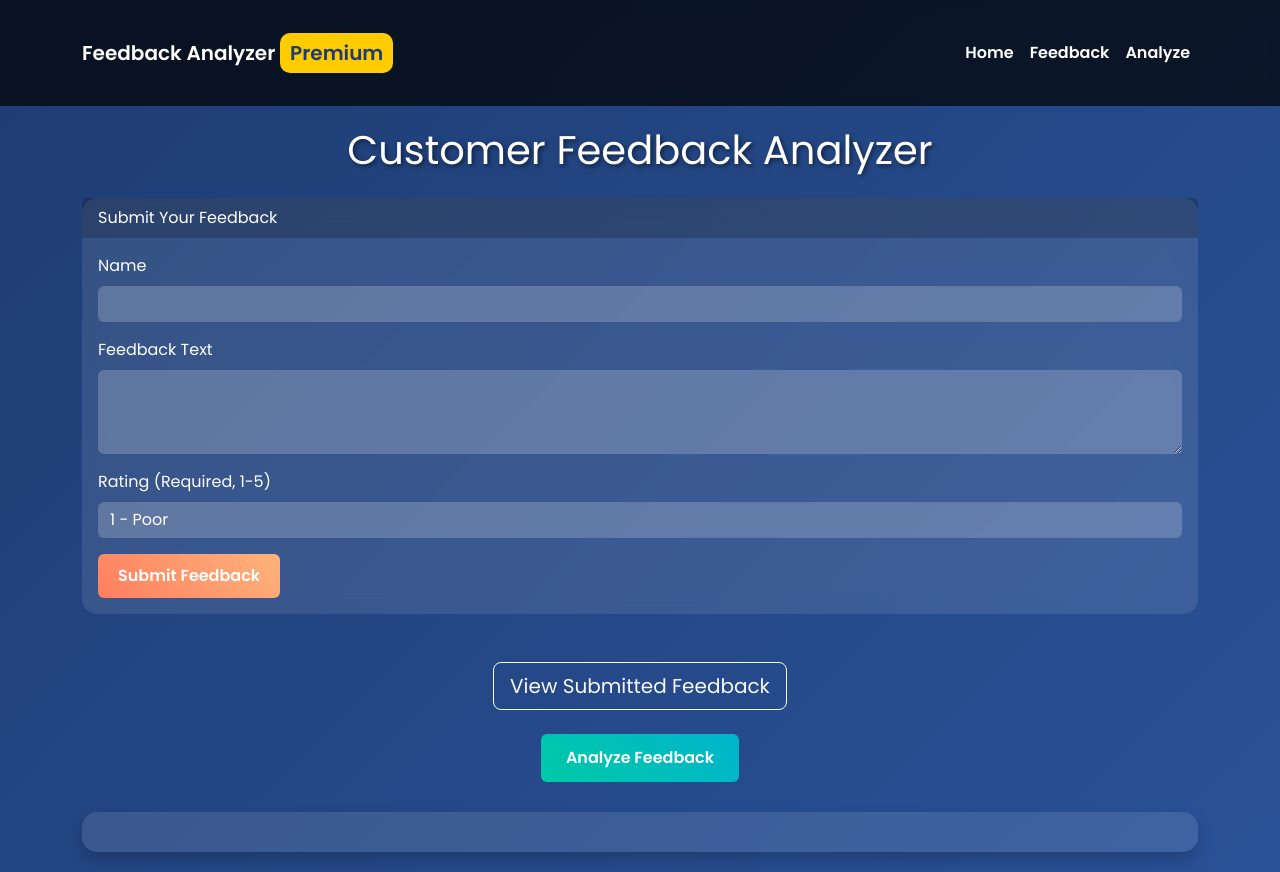
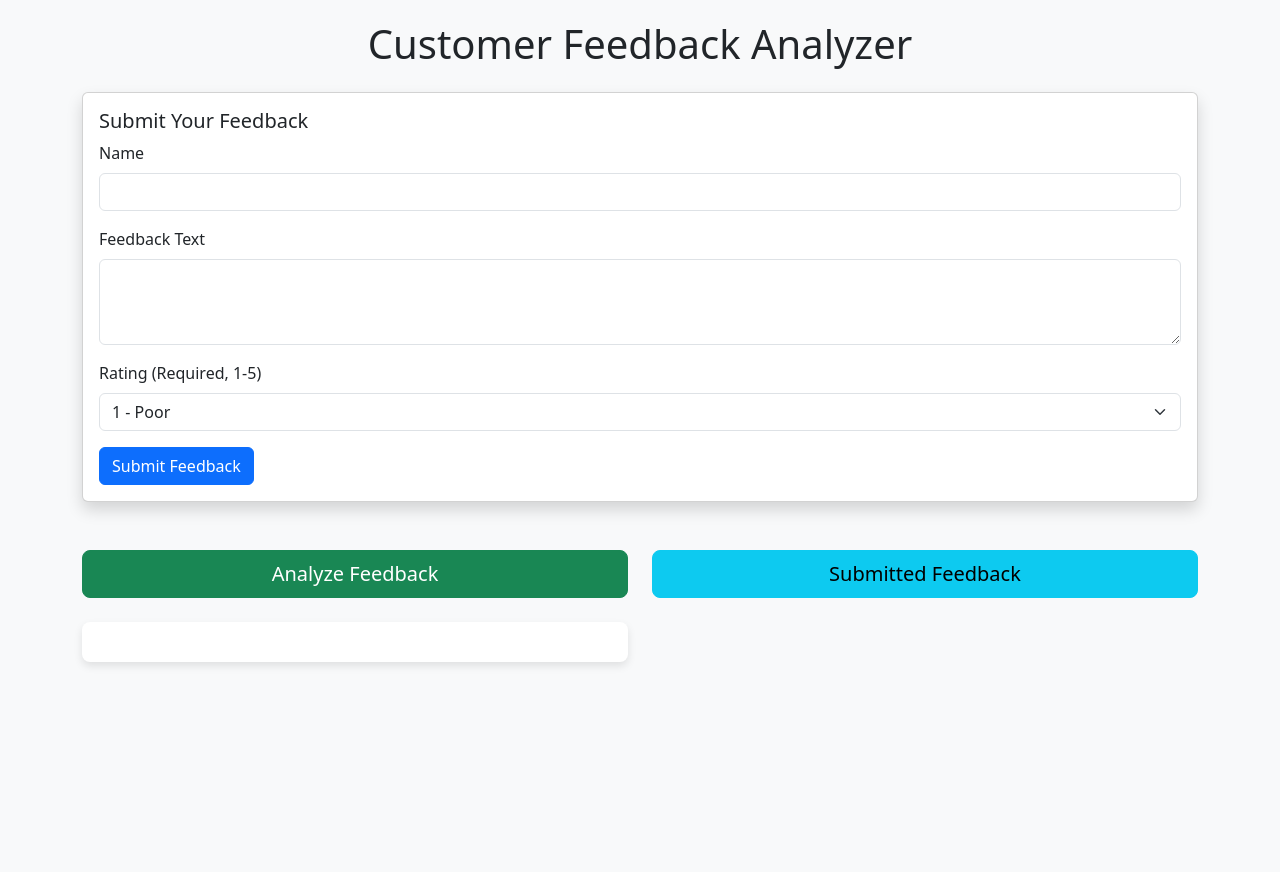
Before and after one commit to swalhasakeer/Customer_Feedback_Analyzer, a Flask app: page / in a window 1280 px wide. After the commit the page ends 666 px from the top, so only its background shows below. Run offline with Flask 3, Linux system fonts and the light colour scheme; data comes from the database, SQL or seed files in the repository; both versions use the stored data as it was after the commit.

Commit message:
Updated commit

```diff
--- a/app.py
+++ b/app.py
@@ -121,8 +121,8 @@ def analyze_feedback():
         pain_summary = summarize_pain_points(pain_points)
         praise_summary = summarize_praises(praises)
 
-        # Generate recommendation based on summaries
-        recommendation = generate_recommendation(pain_summary, praise_summary)
+        # Generate recommendation
+        recommendation = generate_recommendation(all_text)
 
         return render_template('index.html', feedbacks=feedbacks, classifications=classifications, pain_summary=pain_summary, praise_summary=praise_summary, recommendation=recommendation, show_feedback=True)
     except sqlite3.Error as e:
--- a/templates/index.html
+++ b/templates/index.html
@@ -3,96 +3,41 @@
 <head>
     <meta charset="UTF-8">
     <meta name="viewport" content="width=device-width, initial-scale=1.0">
-    <title>Customer Feedback Analyzer - Premium</title>
-    <!-- Bootstrap CSS CDN -->
+    <title>Customer Feedback Analyzer</title>
+    <!-- Bootstrap CSS CDN for attractive design -->
     <link href="https://cdn.jsdelivr.net/npm/bootstrap@5.3.0/dist/css/bootstrap.min.css" rel="stylesheet">
-    <!-- Google Fonts for premium typography -->
-    <link href="https://fonts.googleapis.com/css2?family=Poppins:wght@400;600&display=swap" rel="stylesheet">
     <style>
-        body {
-            font-family: 'Poppins', sans-serif;
-            background: linear-gradient(135deg, #1e3c72, #2a5298);
-            color: #ffffff;
-            min-height: 100vh;
-            padding: 0;
-            margin: 0;
-        }
-        .navbar {
-            background: rgba(0, 0, 0, 0.7);
-            backdrop-filter: blur(10px);
-        }
-        .navbar-brand, .nav-link {
-            color: #ffffff !important;
-            font-weight: 600;
-        }
-        .navbar-brand:hover, .nav-link:hover {
-            color: #ffcc00 !important;
-        }
-        .container {
-            padding-top: 20px;
-            padding-bottom: 20px;
-        }
-        .card {
-            background: rgba(255, 255, 255, 0.1);
-            backdrop-filter: blur(10px);
-            border: none;
-            border-radius: 15px;
-            color: #ffffff;
-            transition: transform 0.3s, box-shadow 0.3s;
-        }
-        .card:hover {
-            transform: translateY(-5px);
-            box-shadow: 0 10px 20px rgba(0, 0, 0, 0.2);
-        }
-        .card-header {
-            background: rgba(0, 0, 0, 0.2);
-            border-bottom: none;
-            border-radius: 15px 15px 0 0;
-        }
-        .form-control, .form-select {
-            background: rgba(255, 255, 255, 0.2);
-            border: none;
-            color: #ffffff;
-        }
-        .form-control::placeholder, .form-select option {
-            color: #cccccc;
-        }
-        .btn-primary {
-            background: linear-gradient(45deg, #ff7e5f, #feb47b);
-            border: none;
-            padding: 10px 20px;
-            font-weight: 600;
-            transition: transform 0.2s;
-        }
-        .btn-primary:hover {
-            transform: scale(1.05);
-            background: linear-gradient(45deg, #feb47b, #ff7e5f);
-        }
-        .btn-success {
-            background: linear-gradient(45deg, #00c9a7, #00b4cc);
-            border: none;
-            padding: 12px 25px;
-            font-weight: 600;
-            transition: transform 0.2s;
-        }
-        .btn-success:hover {
-            transform: scale(1.05);
-            background: linear-gradient(45deg, #00b4cc, #00c9a7);
-        }
+        body { background-color: #f8f9fa; padding: 20px; }
         .feedback-card {
             margin-bottom: 20px;
-            background: rgba(255, 255, 255, 0.05);
-            border-radius: 15px;
-            overflow: hidden;
-            height: 250px;
+            transition: transform 0.2s;
+            height: 250px; /* Fixed height for each card */
+            overflow: hidden; /* Hide overflow within card */
         }
-        .feedback-card .card-body {
+        .feedback-card:hover { transform: scale(1.02); }
+        .positive { border-left: 5px solid #28a745; } /* Green for rating 4-5 */
+        .neutral { border-left: 5px solid #ffc107; } /* Yellow for rating 3 */
+        .negative { border-left: 5px solid #dc3545; } /* Red for rating 1-2 */
+        #feedback-section {
+            max-height: 500px; /* Fixed maximum height for scrolling */
+            overflow-y: auto; /* Enable vertical scrolling */
+            margin-bottom: 20px;
+        }
+        #insights {
+            margin-top: 10px;
+            padding: 20px;
+            background-color: #ffffff;
+            border-radius: 8px;
+            box-shadow: 0 4px 8px rgba(0,0,0,0.1);
+        }
+        .stars { color: #ffd700; } /* Gold color for stars */
+        .card-body {
             display: flex;
             flex-direction: column;
             justify-content: space-between;
             height: 100%;
         }
-        .feedback-card .card-text {
+        .card-text {
             flex-grow: 1;
             overflow: hidden;
             text-overflow: ellipsis;
@@ -100,70 +45,16 @@
             -webkit-line-clamp: 3;
             -webkit-box-orient: vertical;
         }
-        .stars {
-            color: #ffcc00;
-            font-size: 1.2em;
-        }
-        #feedback-section {
-            max-height: 500px;
-            overflow-y: auto;
-            margin-bottom: 20px;
-        }
-        #insights {
-            margin-top: 30px;
-            padding: 20px;
-            background: rgba(255, 255, 255, 0.1);
-            border-radius: 15px;
-            box-shadow: 0 8px 16px rgba(0, 0, 0, 0.2);
-        }
-        .recommendation-list {
-            padding-left: 20px;
-            list-style-type: none;
-        }
-        .recommendation-list li {
-            margin-bottom: 10px;
-        }
-        .premium-badge {
-            background: #ffcc00;
-            color: #1e3c72;
-            padding: 5px 10px;
-            border-radius: 10px;
-            font-weight: 600;
-            display: inline-block;
-        }
     </style>
 </head>
 <body>
-    <!-- Navigation Bar -->
-    <nav class="navbar navbar-expand-lg navbar-dark">
     <div class="container">
-            <a class="navbar-brand" href="#">Feedback Analyzer <span class="premium-badge">Premium</span></a>
-            <button class="navbar-toggler" type="button" data-bs-toggle="collapse" data-bs-target="#navbarNav" aria-controls="navbarNav" aria-expanded="false" aria-label="Toggle navigation">
-                <span class="navbar-toggler-icon"></span>
-            </button>
-            <div class="collapse navbar-collapse" id="navbarNav">
-                <ul class="navbar-nav ms-auto">
-                    <li class="nav-item">
-                        <a class="nav-link" href="#">Home</a>
-                    </li>
-                    <li class="nav-item">
-                        <a class="nav-link" href="#">Feedback</a>
-                    </li>
-                    <li class="nav-item">
-                        <a class="nav-link" href="#">Analyze</a>
-                    </li>
-                </ul>
-            </div>
-        </div>
-    </nav>
-
-    <div class="container">
-        <h1 class="text-center mb-4" style="text-shadow: 2px 2px 4px rgba(0, 0, 0, 0.5);">Customer Feedback Analyzer</h1>
+        <h1 class="text-center mb-4">Customer Feedback Analyzer</h1>
 
         <!-- Feedback Submission Form -->
-        <div class="card mb-5">
-            <div class="card-header">Submit Your Feedback</div>
+        <div class="card mb-5 shadow">
             <div class="card-body">
+                <h5 class="card-title">Submit Your Feedback</h5>
                 <form method="POST" action="/">
                     <div class="mb-3">
                         <label for="name" class="form-label">Name</label>
@@ -188,18 +79,46 @@
             </div>
         </div>
 
-        <!-- Submitted Feedback Toggle -->
+        <!-- Two-column Layout -->
+        <div class="row mt-4">
+
+            <!-- LEFT SIDE: Analyze Feedback -->
+            <div class="col-md-6">
+                <div class="text-center mb-4">
+                    <form method="POST" action="/analyze">
+                        <button type="submit" class="btn btn-success btn-lg w-100">Analyze Feedback</button>
+                    </form>
+                </div>
+
+                <!-- Insights Section -->
+                <div id="insights">
+                    {% if classifications and pain_summary and praise_summary and recommendation %}
+                        <h3>AI-Generated Insights</h3>
+                        <div id="insightsContent">
+                            <p><strong>Classifications:</strong> {{ classifications|join('; ') }}</p>
+                            <p><strong>Key Pain Points:</strong> {{ pain_summary }}</p>
+                            <p><strong>Key Praises:</strong> {{ praise_summary }}</p>
+                            <p><strong>Actionable Recommendation:</strong> {{ recommendation }}</p>
+                        </div>
+                    {% elif error %}
+                        <p style="color: red;">Error: {{ error }}</p>
+                    {% endif %}
+                </div>
+            </div>
+
+            <!-- RIGHT SIDE: Submitted Feedback -->
+            <div class="col-md-6">
                 <div class="text-center mb-4">
                     <form method="POST" action="/">
-                <button type="submit" name="toggle_feedback" class="btn btn-outline-light btn-lg">View Submitted Feedback</button>
+                        <button type="submit" name="toggle_feedback" class="btn btn-info btn-lg w-100">Submitted Feedback</button>
                     </form>
                 </div>
                 <div id="feedback-section" {% if not show_feedback %}style="display: none;"{% endif %}>
                     <h3 class="mb-3">Submitted Feedback</h3>
                     <div id="feedback-cards" class="row">
                         {% for fb in feedbacks %}
-                    <div class="col-md-4">
-                        <div class="card feedback-card">
+                            <div class="col-md-12 mb-3">
+                                <div class="card feedback-card shadow {% if fb['rating'] >= 4 %}positive{% elif fb['rating'] == 3 %}neutral{% elif fb['rating'] <= 2 %}negative{% endif %}">
                                     <div class="card-body">
                                         <h5 class="card-title">{{ fb['name'] }} (Rating: {{ fb['rating'] }}/5)</h5>
                                         <p class="card-text">{{ fb['feedback_text'] }}</p>
@@ -213,38 +132,12 @@
                         {% endfor %}
                     </div>
                 </div>
-
-        <!-- Analyze Feedback Form -->
-        <div class="text-center mt-4">
-            <form method="POST" action="/analyze">
-                <button type="submit" class="btn btn-success">Analyze Feedback</button>
-            </form>
             </div>
 
-        <!-- Insights Section -->
-        <div id="insights">
-            {% if classifications and pain_summary and praise_summary and recommendation %}
-                <h3>AI-Generated Insights</h3>
-                <div id="insightsContent">
-                    <p><strong>Classifications:</strong> {{ classifications|join('; ') }}</p>
-                    <p><strong>Key Pain Points:</strong> {{ pain_summary }}</p>
-                    <p><strong>Key Praises:</strong> {{ praise_summary }}</p>
-                    <p><strong>Actionable Recommendation:</strong></p>
-                    <ul class="recommendation-list">
-                        {% for line in recommendation.split('\n') %}
-                            {% if line.strip() %}
-                                <li>{{ line.strip() | replace('-', '') | trim }}</li>
-                            {% endif %}
-                        {% endfor %}
-                    </ul>
-                </div>
-            {% elif error %}
-                <p style="color: #ff4444;">Error: {{ error }}</p>
-            {% endif %}
         </div>
     </div>
 
-    <!-- Bootstrap JS and Popper -->
+    <!-- Bootstrap JS and Popper for styling only (no interactivity) -->
     <script src="https://cdn.jsdelivr.net/npm/bootstrap@5.3.0/dist/js/bootstrap.bundle.min.js"></script>
 </body>
 </html>
```
Also changed, not shown: llm_models.py (+10 -14 lines), feedback.db. Lines whose indentation alone changed are shown as unchanged.
